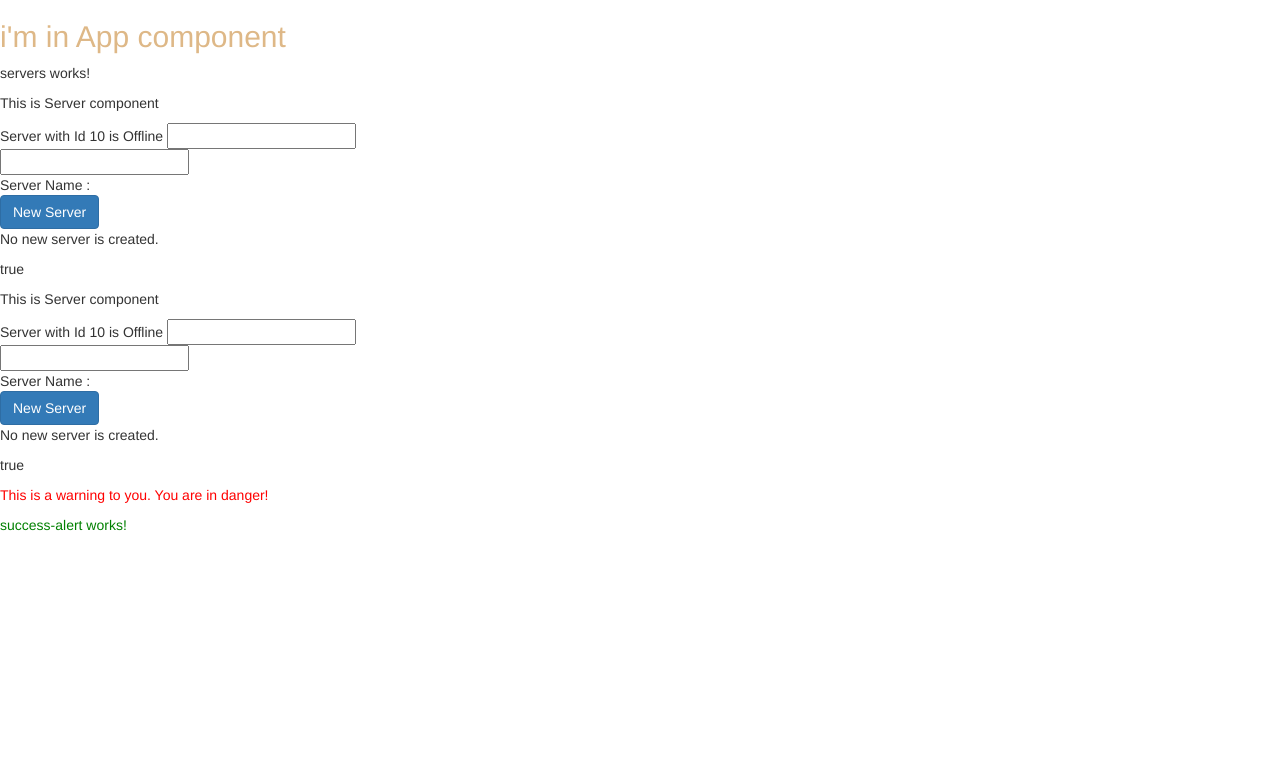
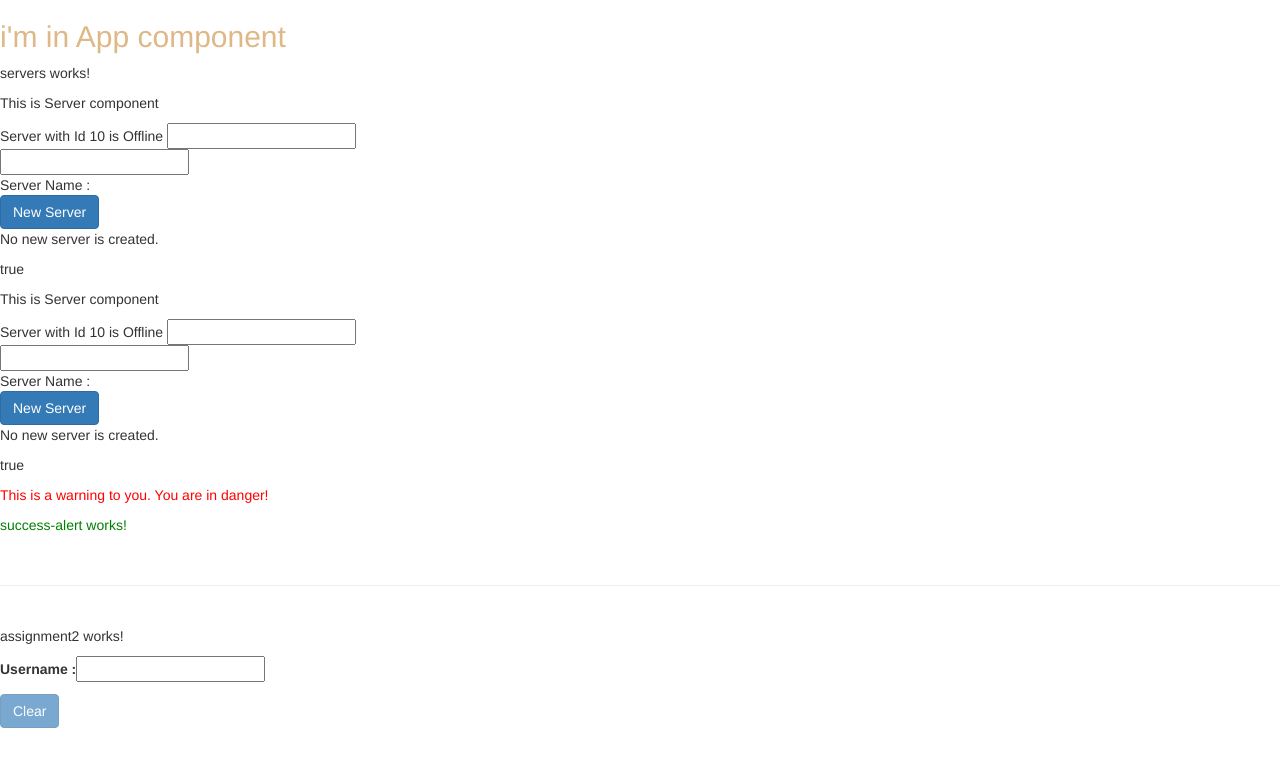
Before and after one commit to abhijeetnavgire158/angular, an Angular app: page / in a window 1280 px wide. Shown: the top 766 px of the page. Built offline with nearby package versions, Linux system fonts and the light colour scheme.

Commit message:
Assignment 2 completed

```diff
--- a/src/app/app.component.html
+++ b/src/app/app.component.html
@@ -4,3 +4,7 @@
 <!-- <div class="app-servers"></div> -->
 <app-warning-alert></app-warning-alert>
 <app-success-alert></app-success-alert>
+<br>
+<hr>
+<br>
+<app-assignment2></app-assignment2>
--- a/src/app/app.module.ts
+++ b/src/app/app.module.ts
@@ -8,6 +8,7 @@ import { ServersComponent } from './servers/servers.component';
 import { WarningAlertComponent } from './warning-alert/warning-alert.component';
 import { SuccessAlertComponent } from './success-alert/success-alert.component';
 import { from } from 'rxjs';
+import { Assignment2Component } from './assignment2/assignment2.component';
 
 @NgModule({
   declarations: [
@@ -15,7 +16,8 @@ import { from } from 'rxjs';
     ServerComponent,
     ServersComponent,
     WarningAlertComponent,
-    SuccessAlertComponent
+    SuccessAlertComponent,
+    Assignment2Component
   ],
   imports: [
     BrowserModule,
--- /dev/null
+++ b/src/app/assignment2/assignment2.component.html
@@ -0,0 +1,5 @@
+<p>assignment2 works!</p>
+<label>Username :</label>
+<input [(ngModel)]="userName">
+<p>{{ userName }}</p>
+<button class="btn btn-primary" (click)="userName = ''"  [disabled]="userName === ''">Clear</button>
--- /dev/null
+++ b/src/app/assignment2/assignment2.component.ts
@@ -0,0 +1,21 @@
+import { Component, OnInit } from '@angular/core';
+
+@Component({
+  selector: 'app-assignment2',
+  templateUrl: './assignment2.component.html',
+  styleUrls: ['./assignment2.component.css']
+})
+export class Assignment2Component implements OnInit {
+
+  userName: String = '';
+  clearButtonStatus: Boolean = true;
+  constructor() { }
+
+  ngOnInit() {
+  }
+
+  // clearText() {
+  //   this.userName = '';
+  // }
+
+}
```
Also changed, not shown: src/app/assignment2/assignment2.component.css (added), 1 other file (tests, documents, lock files or other folders).
